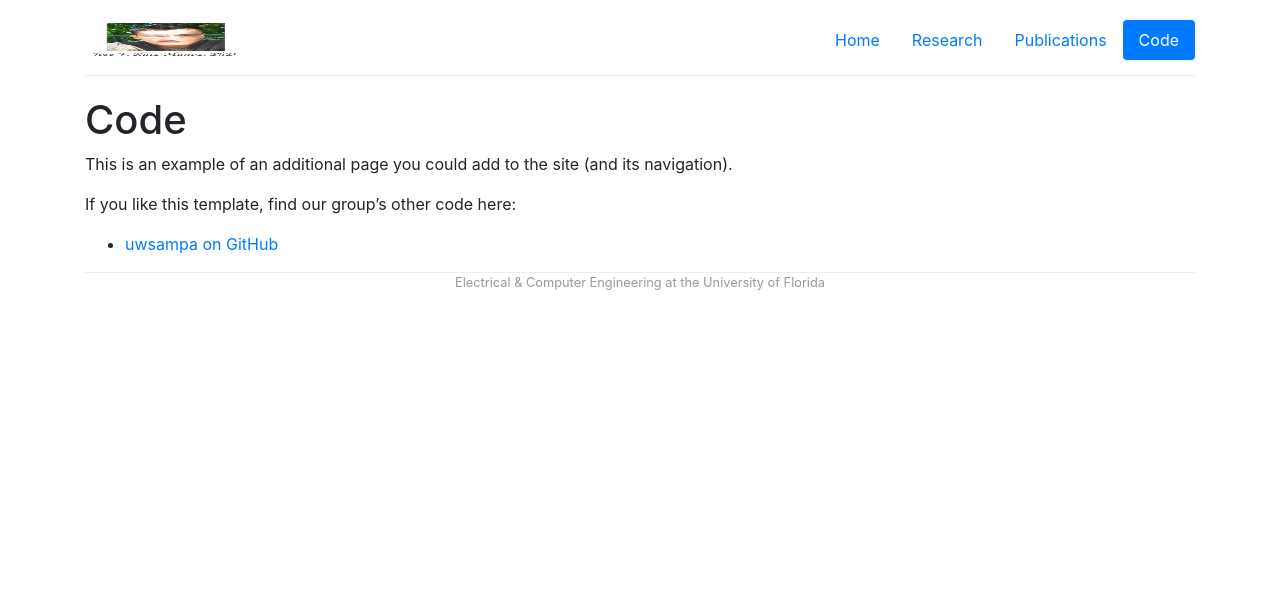
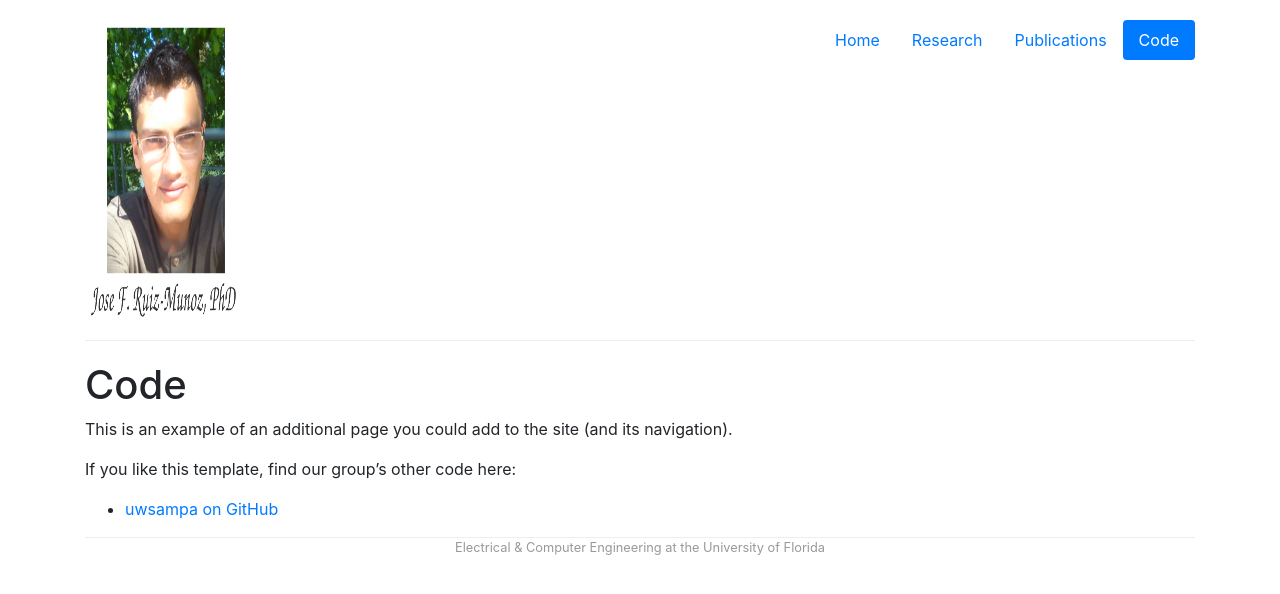
Before and after one commit to JoseFRuiz/JoseFRuiz.github.io, a Jekyll site: the page built from code.md, in a window 1280 px wide. Shown: the top 594 px of the page. Built offline with Jekyll 4.4.1, drawn with Linux system fonts in a browser that asks for light colours.

Commit message:
Update logo

```diff
--- a/css/group.scss
+++ b/css/group.scss
@@ -54,7 +54,7 @@ a > .fa {
 /* Group logo */
 #logo {
     width: 154px;
-    height: 35px;
+    height: 300px;
     margin: 2px 0 8px 0;
 }
 
--- a/index.html
+++ b/index.html
@@ -22,7 +22,7 @@ role-tables:
 
 <div class="jumbotron">
 
-<img src="{{ site.base }}/img/logo.png" alt="Awesome" width="4200" id="logo">
+<img src="{{ site.base }}/img/logo.png" alt="Awesome" width="4200">
 
     <p>
         I got my doctorate in Automatics at the Signal Processing and Recognition Group, Universidad Nacional de Colombia - Sede Manizales. My main research interests include pattern recognition, digital signal processing, multi-instance learning and dictionary learning, and their applications to analysis and classification of images and acoustic signals. I'm currently a postdoc at the Machine Learning and Sensing Lab - University of Florida.
```
